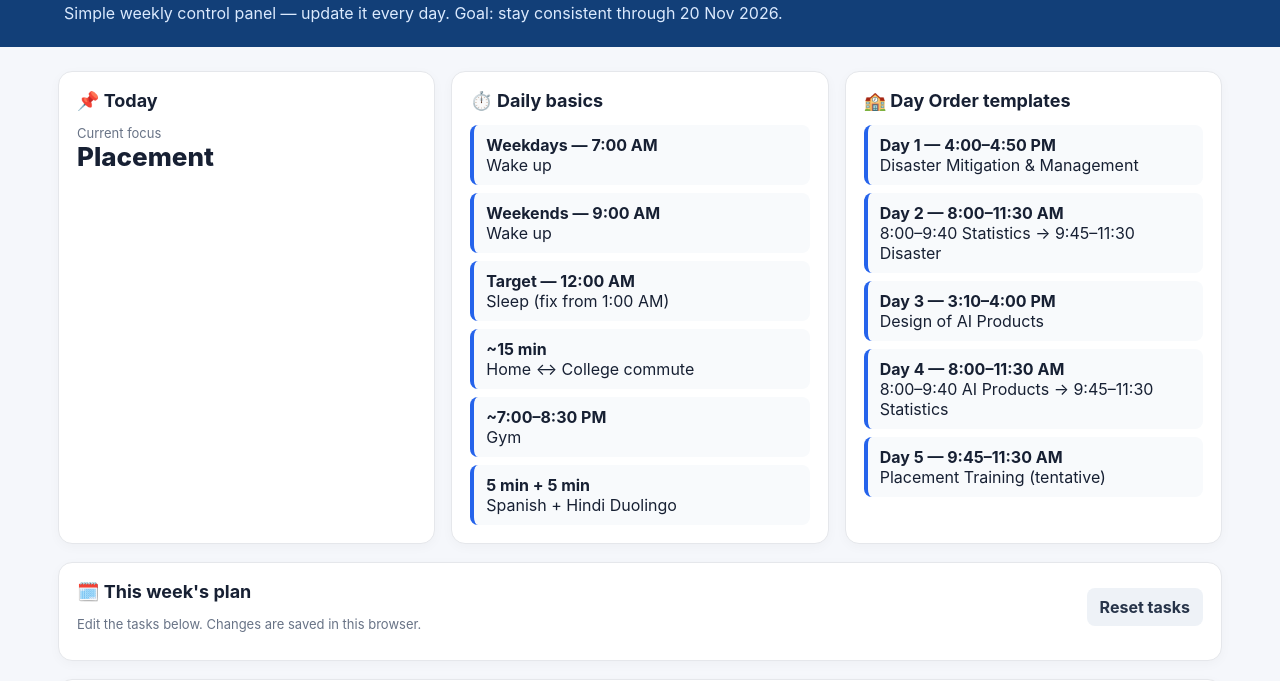
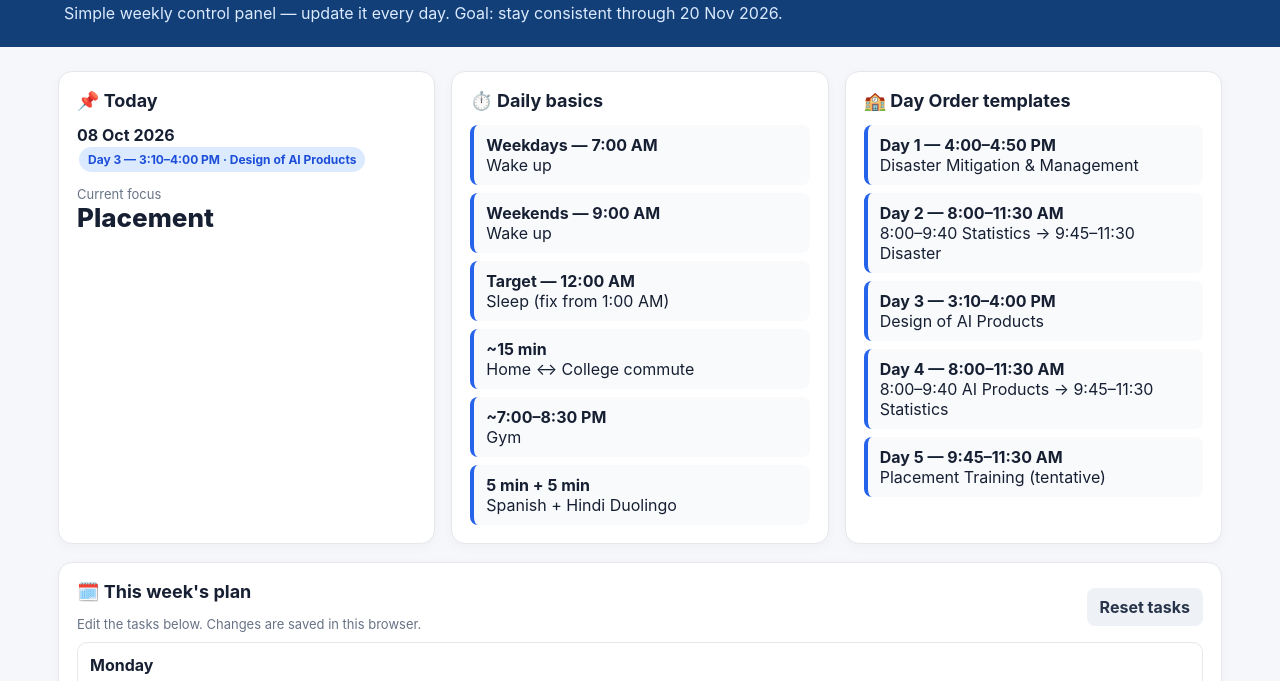
Before and after one commit to Kavinkarthick2005/placement-war-plan, a plain HTML site: page index.html in a window 1280 px wide. Shown: the part 56-737 px from the top of the page. Drawn offline with Linux system fonts and the light colour scheme; no server answers.

Commit message:
Integrate Firebase for authentication and Firestore
Added Firebase initialization and authentication handling.

```diff
--- a/index.html
+++ b/index.html
@@ -255,3 +255,48 @@ function saveNotes(){
   alert('Note saved.');
 }
 function escapeHtml(s){return s.replace(/[&<>"']/g,m=>({'&':'&amp;','<':'&lt;','>':'&gt;','"':'&quot;',"'":'&#039;'}[m]));}
+
+document.getElementById('notes').value=localStorage.getItem('placementPlannerNotes')||'';
+renderToday();
+renderWeek();
+</script>
+
+<script type="module">
+  import { initializeApp }
+    from "https://www.gstatic.com/firebasejs/12.3.0/firebase-app.js";
+
+  import {
+    getAuth,
+    onAuthStateChanged
+  } from "https://www.gstatic.com/firebasejs/12.3.0/firebase-auth.js";
+
+  import {
+    getFirestore
+  } from "https://www.gstatic.com/firebasejs/12.3.0/firebase-firestore.js";
+
+const firebaseConfig = {
+  apiKey: "AIzaSyBJoPaDm1Xk4SGJa4AKwxb1AJADjl-1qjU",
+  authDomain: "kavin-placement.firebaseapp.com",
+  projectId: "kavin-placement",
+  storageBucket: "kavin-placement.firebasestorage.app",
+  messagingSenderId: "210089235152",
+  appId: "1:210089235152:web:4b6bbcbc7032fd5e5ac4d5"
+};
+
+  const app = initializeApp(firebaseConfig);
+  const auth = getAuth(app);
+  const db = getFirestore(app);
+
+  console.log("Firebase connected!");
+
+  onAuthStateChanged(auth, (user) => {
+    if (user) {
+      console.log("Logged in:", user.email);
+    } else {
+      console.log("Not logged in");
+    }
+  });
+</script>
+
+</body>
+</html>
```
